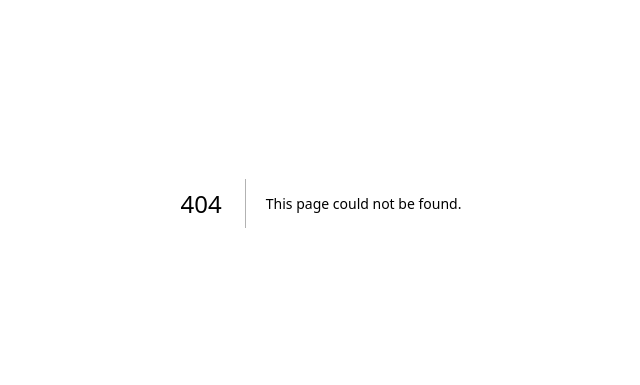
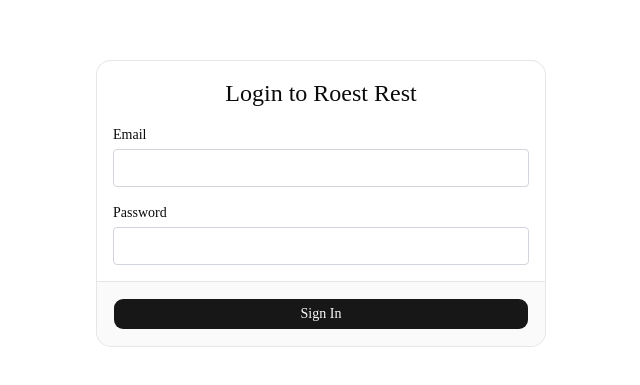
Before and after one commit to mohammedmouffok/Roest-Rest, a Next.js app: page /login in a window 1280 px wide. Before the commit this address had no page. Shown: the part 197-582 px from the top of the page, without its empty margins (319-959 px from the left). Built offline with nearby package versions, Linux system fonts and the light colour scheme.

Commit message:
create: login Ui then linked to the backend

```diff
--- /dev/null
+++ b/app/login/page.js
@@ -0,0 +1,8 @@
+import LoginForm from "@/components/auth/loginForm"
+export default function LoginPage() {
+    return (
+        <main className="min-h-screen flex items-center justify-center" >
+            <LoginForm />
+        </main>
+    )
+}
--- /dev/null
+++ b/components/auth/loginForm.jsx
@@ -0,0 +1,84 @@
+'use client';
+
+import { useState } from 'react';
+import { Card, CardHeader, CardTitle, CardContent, CardFooter } from '@/components/ui/card';
+import { Button } from '@/components/ui/button';
+
+export default function LoginForm() {
+    const [email, setEmail] = useState('');
+    const [password, setPassword] = useState('');
+    const [error, setError] = useState('');
+
+    const handleSubmit = async (e) => {
+        e.preventDefault();
+        setError('');
+
+        try {
+            const res = await axios.post(
+                "http://localhost:5000/api/auth/login",
+                {
+                    email,
+                    password,
+                }
+            );
+            console.log(res.data);
+            const { token, user } = res.data
+
+            // set user info into localStorage
+            localStorage.setItem('token', token);
+            localStorage.setItem('user', JSON.stringify(user));
+
+            //redirect user based on role 'admin/client'
+            if (user.role === 'admin') {
+                window.location.href = '/admin';
+            } else {
+                window.location.href = '/';
+            }
+        } catch (error) {
+            console.error(error);
+            const errorMessage = error.response?.data?.message || error.message || 'login failed'
+            setError(errorMessage)
+        } finally {
+            console.log("Request completed");
+        }
+    };
+
+
+
+    return (
+        <Card className="w-full max-w-md">
+            <CardHeader>
+                <CardTitle className="text-2xl text-center">Login to Roest Rest</CardTitle>
+            </CardHeader>
+            <CardContent>
+                {error && <div className="p-2 mb-4 text-sm text-red-500 bg-red-100 rounded">{error}</div>}
+                <form onSubmit={handleSubmit} className="space-y-4">
+                    <div>
+                        <label className="block text-sm font-medium mb-1">Email</label>
+                        <input
+                            type="email"
+                            value={email}
+                            onChange={(e) => setEmail(e.target.value)}
+                            className="w-full p-2 border rounded border-gray-300"
+                            required
+                        />
+                    </div>
+                    <div>
+                        <label className="block text-sm font-medium mb-1">Password</label>
+                        <input
+                            type="password"
+                            value={password}
+                            onChange={(e) => setPassword(e.target.value)}
+                            className="w-full p-2 border rounded border-gray-300"
+                            required
+                        />
+                    </div>
+                </form>
+            </CardContent>
+            <CardFooter>
+
+                <Button type="submit" className="w-full">Sign In</Button>
+            </CardFooter>
+        </Card>
+    );
+}
--- /dev/null
+++ b/components/ui/card.jsx
@@ -0,0 +1,114 @@
+import * as React from "react"
+
+import { cn } from "@/lib/utils"
+
+function Card({
+  className,
+  size = "default",
+  ...props
+}) {
+  return (
+    <div
+      data-slot="card"
+      data-size={size}
+      className={cn(
+        "group/card flex flex-col gap-(--card-spacing) overflow-hidden rounded-xl bg-card py-(--card-spacing) text-sm text-card-foreground ring-1 ring-foreground/10 [--card-spacing:--spacing(4)] has-data-[slot=card-footer]:pb-0 has-[>img:first-child]:pt-0 data-[size=sm]:[--card-spacing:--spacing(3)] data-[size=sm]:has-data-[slot=card-footer]:pb-0 *:[img:first-child]:rounded-t-xl *:[img:last-child]:rounded-b-xl",
+        className
+      )}
+      {...props} />
+  );
+}
+
+function CardHeader({
+  className,
+  ...props
+}) {
+  return (
+    <div
+      data-slot="card-header"
+      className={cn(
+        "group/card-header @container/card-header grid auto-rows-min items-start gap-1 rounded-t-xl px-(--card-spacing) has-data-[slot=card-action]:grid-cols-[1fr_auto] has-data-[slot=card-description]:grid-rows-[auto_auto] [.border-b]:pb-(--card-spacing)",
+        className
+      )}
+      {...props} />
+  );
+}
+
+function CardTitle({
+  className,
+  ...props
+}) {
+  return (
+    <div
+      data-slot="card-title"
+      className={cn(
+        "font-heading text-base leading-snug font-medium group-data-[size=sm]/card:text-sm",
+        className
+      )}
+      {...props} />
+  );
+}
+
+function CardDescription({
+  className,
+  ...props
+}) {
+  return (
+    <div
+      data-slot="card-description"
+      className={cn("text-sm text-muted-foreground", className)}
+      {...props} />
+  );
+}
+
+function CardAction({
+  className,
+  ...props
+}) {
+  return (
+    <div
+      data-slot="card-action"
+      className={cn(
+        "col-start-2 row-span-2 row-start-1 self-start justify-self-end",
+        className
+      )}
+      {...props} />
+  );
+}
+
+function CardContent({
+  className,
+  ...props
+}) {
+  return (
+    <div
+      data-slot="card-content"
+      className={cn("px-(--card-spacing)", className)}
+      {...props} />
+  );
+}
+
+function CardFooter({
+  className,
+  ...props
+}) {
+  return (
+    <div
+      data-slot="card-footer"
+      className={cn(
+        "flex items-center rounded-b-xl border-t bg-muted/50 p-(--card-spacing)",
+        className
+      )}
+      {...props} />
+  );
+}
+
+export {
+  Card,
+  CardHeader,
+  CardFooter,
+  CardTitle,
+  CardAction,
+  CardDescription,
+  CardContent,
+}
--- /dev/null
+++ b/components/ui/input.jsx
@@ -0,0 +1,23 @@
+import * as React from "react"
+import { Input as InputPrimitive } from "@base-ui/react/input"
+
+import { cn } from "@/lib/utils"
+
+function Input({
+  className,
+  type,
+  ...props
+}) {
+  return (
+    <InputPrimitive
+      type={type}
+      data-slot="input"
+      className={cn(
+        "h-8 w-full min-w-0 rounded-lg border border-input bg-transparent px-2.5 py-1 text-base transition-colors outline-none file:inline-flex file:h-6 file:border-0 file:bg-transparent file:text-sm file:font-medium file:text-foreground placeholder:text-muted-foreground focus-visible:border-ring focus-visible:ring-3 focus-visible:ring-ring/50 disabled:pointer-events-none disabled:cursor-not-allowed disabled:bg-input/50 disabled:opacity-50 aria-invalid:border-destructive aria-invalid:ring-3 aria-invalid:ring-destructive/20 md:text-sm dark:bg-input/30 dark:disabled:bg-input/80 dark:aria-invalid:border-destructive/50 dark:aria-invalid:ring-destructive/40",
+        className
+      )}
+      {...props} />
+  );
+}
+
+export { Input }
--- /dev/null
+++ b/components/ui/label.jsx
@@ -0,0 +1,22 @@
+"use client"
+
+import * as React from "react"
+
+import { cn } from "@/lib/utils"
+
+function Label({
+  className,
+  ...props
+}) {
+  return (
+    <label
+      data-slot="label"
+      className={cn(
+        "flex items-center gap-2 text-sm leading-none font-medium select-none group-data-[disabled=true]:pointer-events-none group-data-[disabled=true]:opacity-50 peer-disabled:cursor-not-allowed peer-disabled:opacity-50",
+        className
+      )}
+      {...props} />
+  );
+}
+
+export { Label }
--- a/package.json
+++ b/package.json
@@ -9,6 +9,7 @@
   },
   "dependencies": {
     "@base-ui/react": "^1.6.0",
+    "axios": "^1.19.0",
     "class-variance-authority": "^0.7.1",
     "clsx": "^2.1.1",
     "lucide-react": "^1.27.0",
```
Also changed, not shown: app/register/page.js (added), components/auth/registerForm.jsx (added), 1 other file (tests, documents, lock files or other folders).
